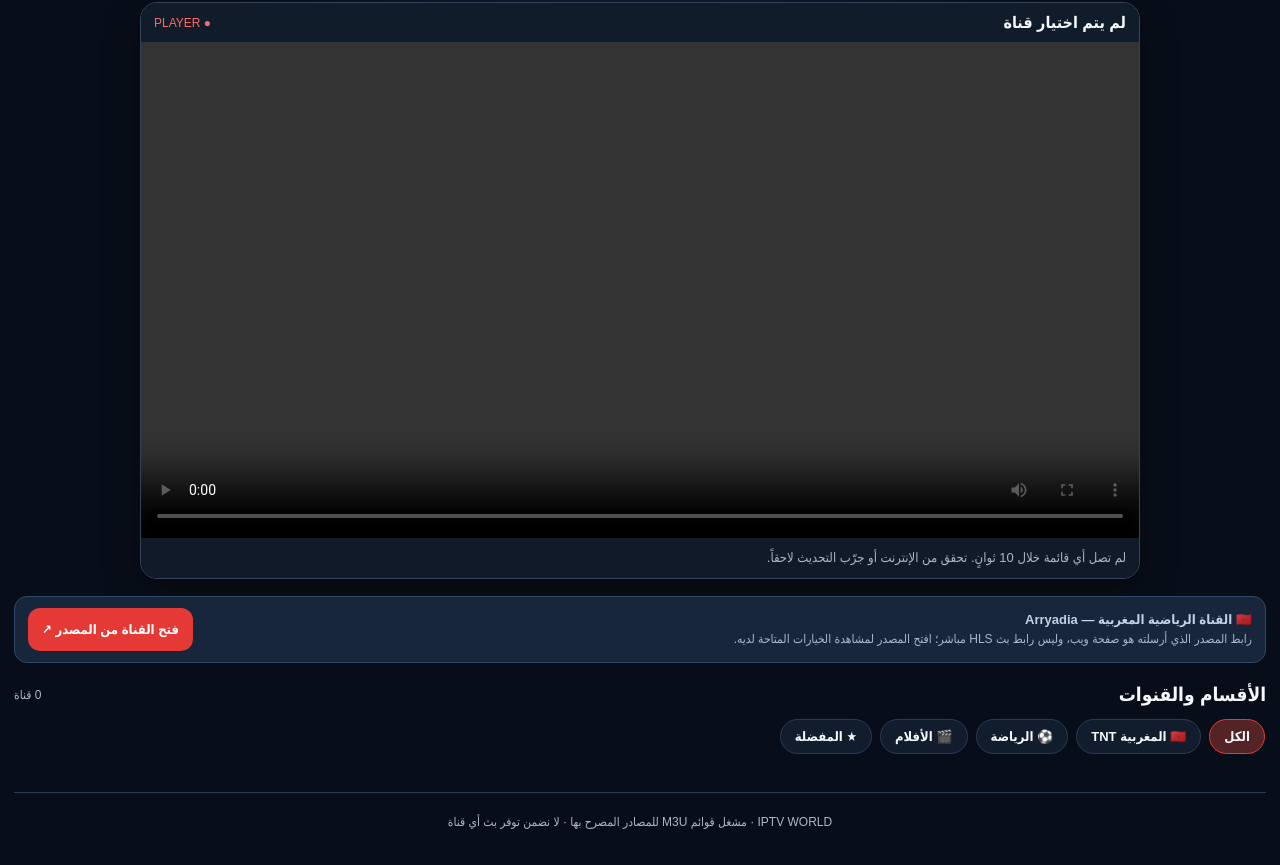
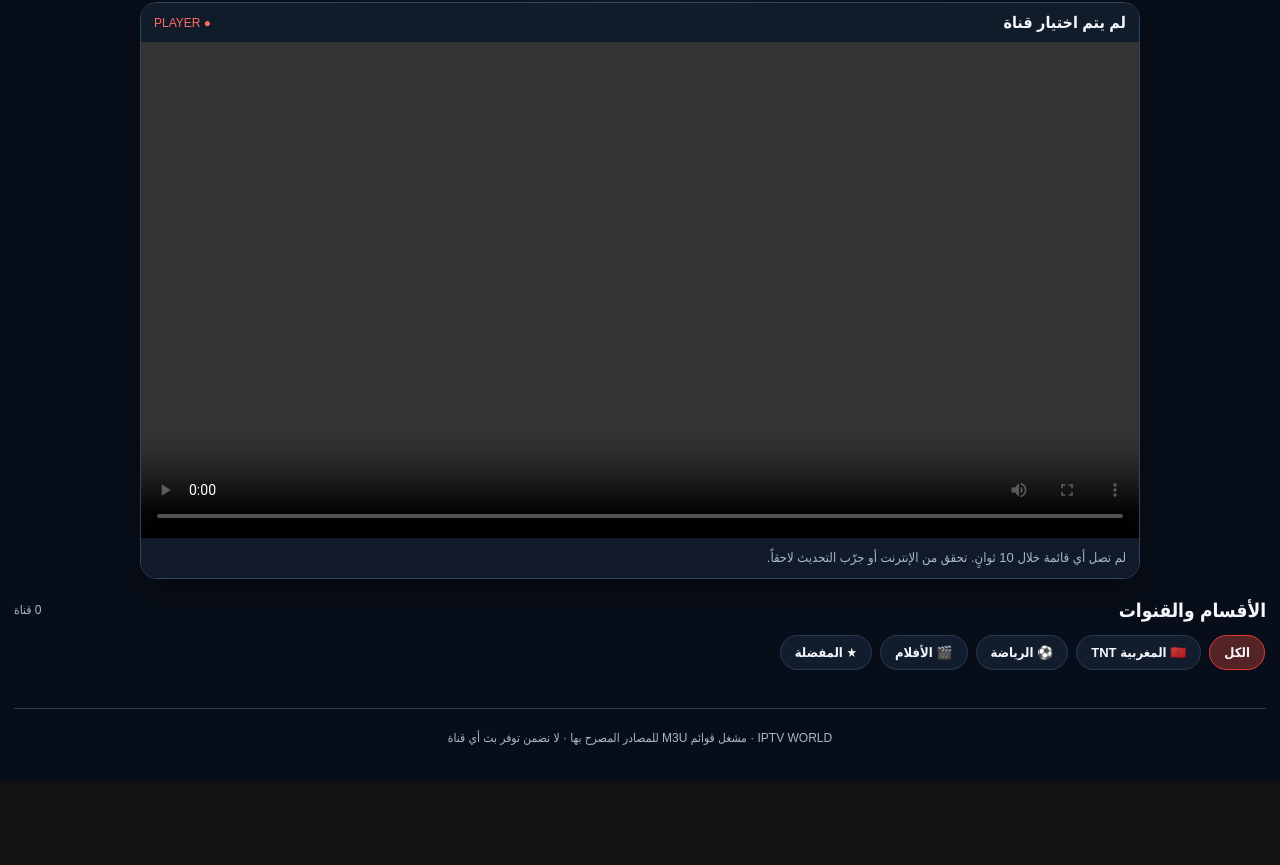
Before and after one commit to SIOMSIOM2014/IPTV-, a plain HTML site: page index.html in a window 1280 px wide. Shown: the part 368-1233 px from the top of the page. After the commit the page ends 1149 px from the top, so only its background shows below. Drawn offline with nearby package versions, Linux system fonts and the light colour scheme; no server answers.

Commit message:
Remove featured Moroccan sports channel panel from home interface

```diff
--- a/index.html
+++ b/index.html
@@ -39,12 +39,7 @@ main{max-width:1400px;margin:auto;padding:14px}.notice{background:#17263a;border
 <div class="toolbar"><input class="field" id="search" type="search" placeholder="ابحث عن قناة أو دولة..." aria-label="بحث"><select class="field" id="filter"><option value="all">كل القنوات</option><option value="favorites">المفضلة ★</option><option value="morocco">المغرب 🇲🇦</option><option value="sport">الرياضة ⚽</option><option value="movies">الأفلام 🎬</option></select><button id="addBtn">＋ قائمة M3U</button><button class="secondary" id="reloadBtn">تحديث</button></div>
 <button class="install-app" id="installAppBtn" type="button"><span class="install-mark">⬇</span> تحميل / تثبيت التطبيق</button>
 <div class="player-wrap"><div class="player-head"><span class="now-title" id="nowTitle">لم يتم اختيار قناة</span><span class="live-dot">● PLAYER</span></div><video id="video" controls playsinline preload="none"></video><div class="player-status" id="status">اختر قناة من القائمة لبدء التشغيل. بعض القنوات تتطلب متصفحاً أو جهازاً متوافقاً.</div></div>
-<section class="notice" aria-label="القناة الرياضية المغربية">
-  <div class="row" style="justify-content:space-between">
-    <div><strong>🇲🇦 القناة الرياضية المغربية — Arryadia</strong><div class="small">رابط المصدر الذي أرسلته هو صفحة ويب، وليس رابط بث HLS مباشر؛ افتح المصدر لمشاهدة الخيارات المتاحة لديه.</div></div>
-    <a href="https://www.elahmad.com/tv/mobiletv/glarb.php?id=arryadia1" target="_blank" rel="noopener noreferrer" style="text-decoration:none"><button type="button">فتح القناة من المصدر ↗</button></a>
-  </div>
-</section>
+
 <div class="section-head"><h2 id="listTitle">الدول والقنوات</h2><span class="muted" id="summary">جارٍ تحميل القائمة...</span></div>
 <nav class="category-strip" id="chips"><button class="chip active" data-cat="all">الكل</button><button class="chip" data-cat="morocco">🇲🇦 المغربية TNT</button><button class="chip" data-cat="sport">⚽ الرياضة</button><button class="chip" data-cat="movies">🎬 الأفلام</button><button class="chip" data-cat="favorites">★ المفضلة</button></nav>
 <section id="countriesView"><div class="grid" id="countries"></div></section>
```
